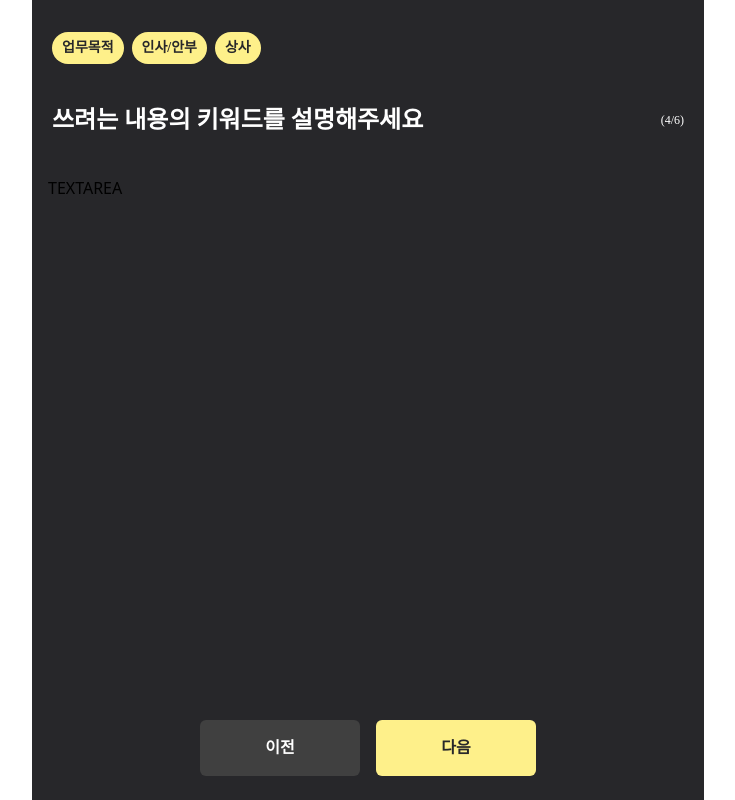
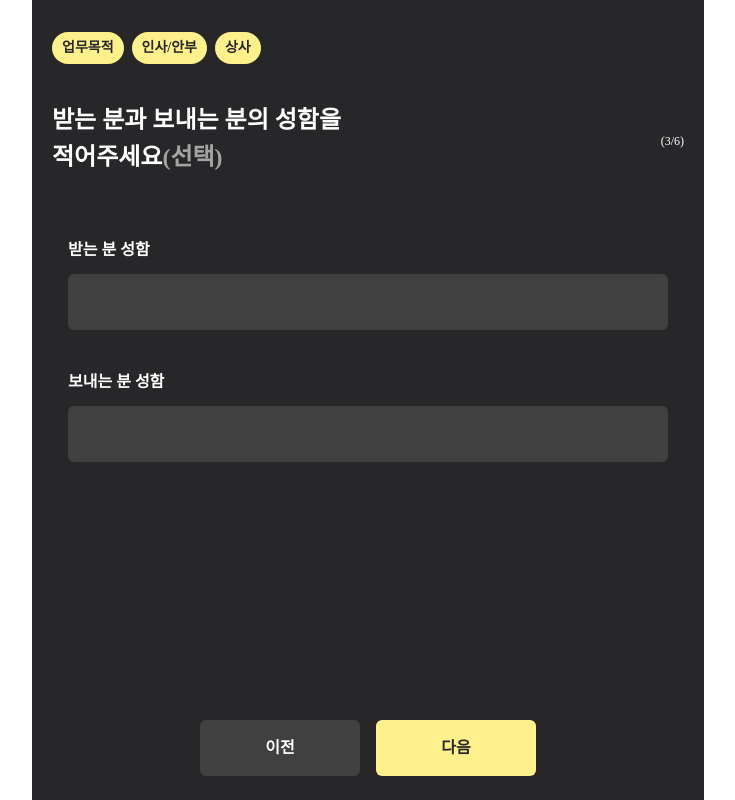
Before and after one commit to potenday-project/sseo-dream, a React (Vite) app: page / in a window 1280 px wide. Shown: the top 800 px of the page, without its empty margins (272-1007 px from the left). Built offline with nearby package versions, Linux system fonts and the light colour scheme.

Commit message:
update NameInputList Component

```diff
--- a/src/App.tsx
+++ b/src/App.tsx
@@ -23,13 +23,13 @@ function App() {
       {/*  sequence={2}*/}
       {/*  valueList={['상사', '동료', '거래처', '전사']}*/}
       {/*/>*/}
-      {/*<MediumCategories*/}
-      {/*  selectedDataList={['업무목적', '인사/안부', '상사']}*/}
-      {/*  title="받는 분과 보내는 분의 성함을 적어주세요"*/}
-      {/*  subTitle="선택"*/}
-      {/*  sequence={3}*/}
-      {/*  hasName*/}
-      {/*/>*/}
+      <MediumCategories
+        selectedDataList={['업무목적', '인사/안부', '상사']}
+        title="받는 분과 보내는 분의 성함을 적어주세요"
+        subTitle="선택"
+        sequence={3}
+        hasName
+      />
       <MediumCategories
         selectedDataList={['업무목적', '인사/안부', '상사']}
         title="쓰려는 내용의 키워드를 설명해주세요"
--- /dev/null
+++ b/src/layouts/KeywordTextArea.tsx
@@ -0,0 +1,7 @@
+export default function KeywordTextArea() {
+  return (
+    // <div className="flex flex-col flex-wrap items-center justify-start m-5">
+      <textarea className="w-full h-16 text-white bg-neutral-700 rounded-md" />
+    // </div>
+  );
+}
--- a/src/layouts/NameList.tsx
+++ b/src/layouts/NameInputList.tsx
@@ -1,13 +1,13 @@
-export default function NameList() {
+export default function NameInputList() {
   return (
     <div className="flex flex-wrap items-center justify-start m-4">
       <div className="w-full m-5 flex-col justify-start items-start gap-3 inline-flex">
         <div className="text-white text-base font-bold font-['Pretendard']">받는 분 성함</div>
-        <input type="text" className="w-full h-14 bg-neutral-700 rounded-md" />
+        <input type="text" className="text-white w-full h-14 p-3 bg-neutral-700 rounded-md" />
       </div>
       <div className="w-full m-5 flex-col justify-start items-start gap-3 inline-flex">
         <div className="text-white text-base font-bold font-['Pretendard']">보내는 분 성함</div>
-        <input type="text" className="w-full h-14 bg-neutral-700 rounded-md" />
+        <input type="text" className="text-white w-full h-14 p-3 bg-neutral-700 rounded-md" />
       </div>
     </div>
   );
--- a/src/pages/MediumCategories.tsx
+++ b/src/pages/MediumCategories.tsx
@@ -2,7 +2,8 @@ import Title from '../layouts/Title';
 import HeaderDataList from '../layouts/HeaderDataList';
 import ValueList from '../layouts/ValueList';
 import PrevNextButtons from '../components/PrevNextButtons';
-import NameList from '../layouts/NameList';
+import NameInputList from '../layouts/NameInputList.tsx';
+import KeywordTextArea from '../layouts/KeywordTextArea.tsx';
 
 interface Props {
   selectedDataList: string[];
@@ -30,9 +31,11 @@ export default function MediumCategories({
           <HeaderDataList selectedDataList={selectedDataList} />
           <Title title={title} subTitle={subTitle} sequence={sequence} sequenceShown />
           {valueList && <ValueList valueList={valueList} etcTitle={title} />}
-          {hasName && <NameList />}
+          {hasName && <NameInputList />}
           {hasKeyword && (
-            <div className="flex flex-wrap items-center justify-start m-4">TEXTAREA</div>
+            <div className="flex flex-wrap items-center justify-start m-5 p-4">
+              <KeywordTextArea />
+            </div>
           )}
         </div>
         <footer className="h-24">
```
